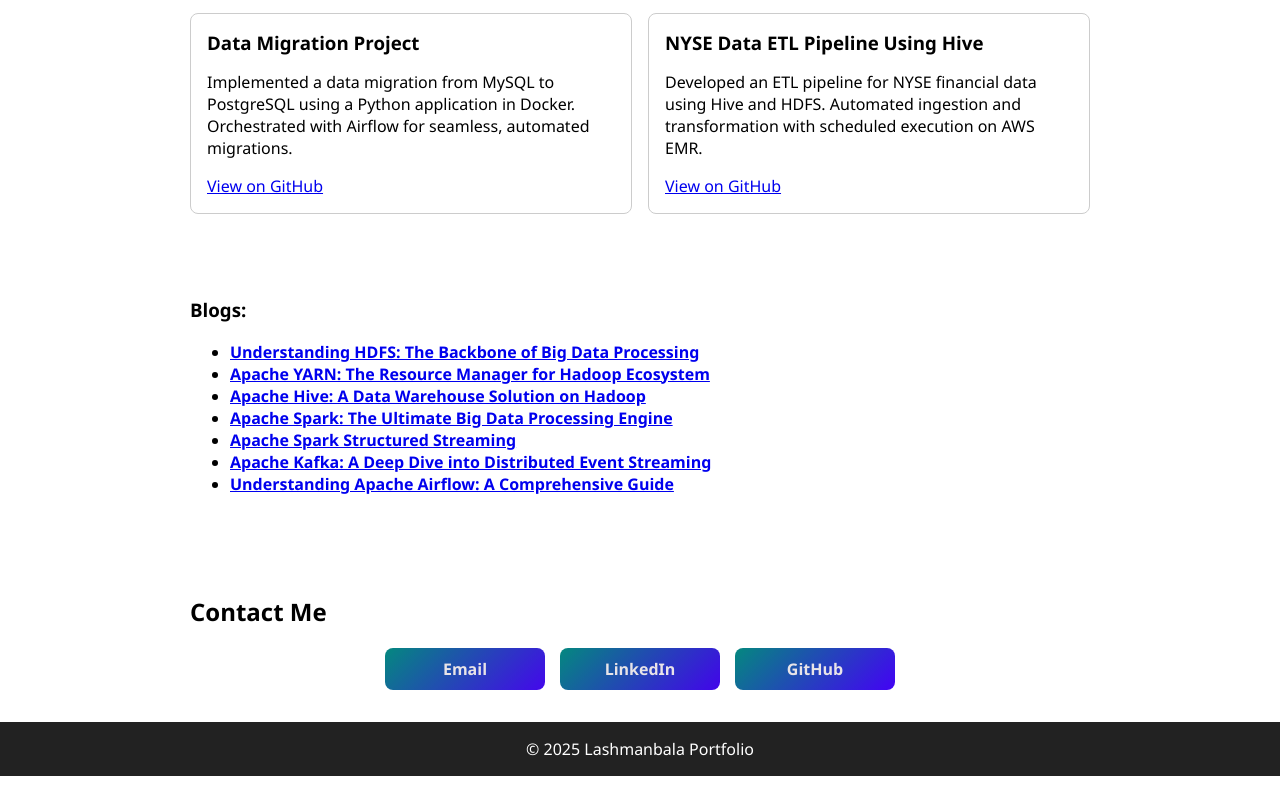
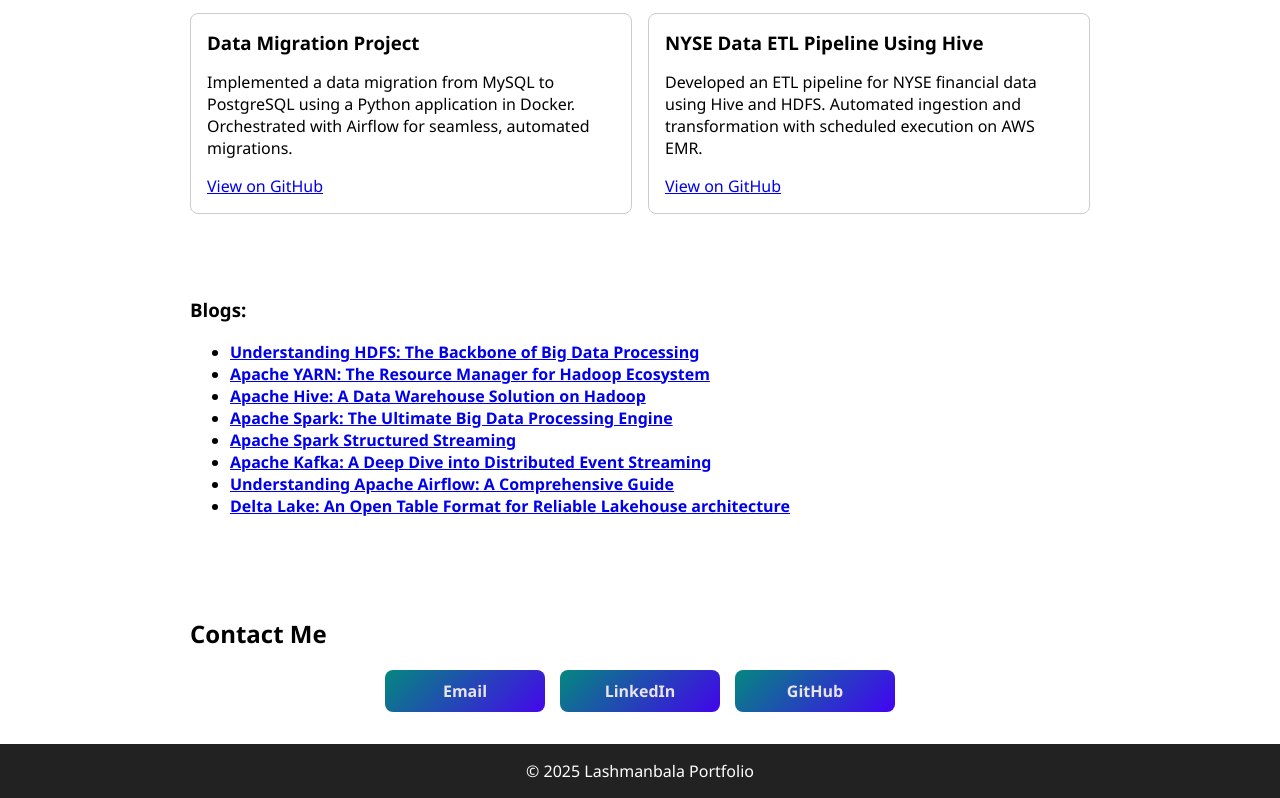
Before and after one commit to Lashmanbala/portfolio, a plain HTML site: page index.html in a window 1280 px wide. Shown: the part 1703-2501 px from the top of the page. Before the commit the page ends 2479 px from the top, so only its background shows below. Drawn offline with Linux system fonts and the light colour scheme.

Commit message:
New blog

```diff
--- a/index.html
+++ b/index.html
@@ -290,6 +290,10 @@
                     <strong>Understanding Apache Airflow: A Comprehensive Guide</strong>
                 </a>
                 </li>
+                <li><a href="https://www.linkedin.com/pulse/delta-lake-open-table-format-reliable-lakehouse-lashman-bala-kduxc" target="_blank">
+                    <strong>Delta Lake: An Open Table Format for Reliable Lakehouse architecture</strong>
+                </a>
+                </li>
             </ul>
         </div>
     </section>
```
